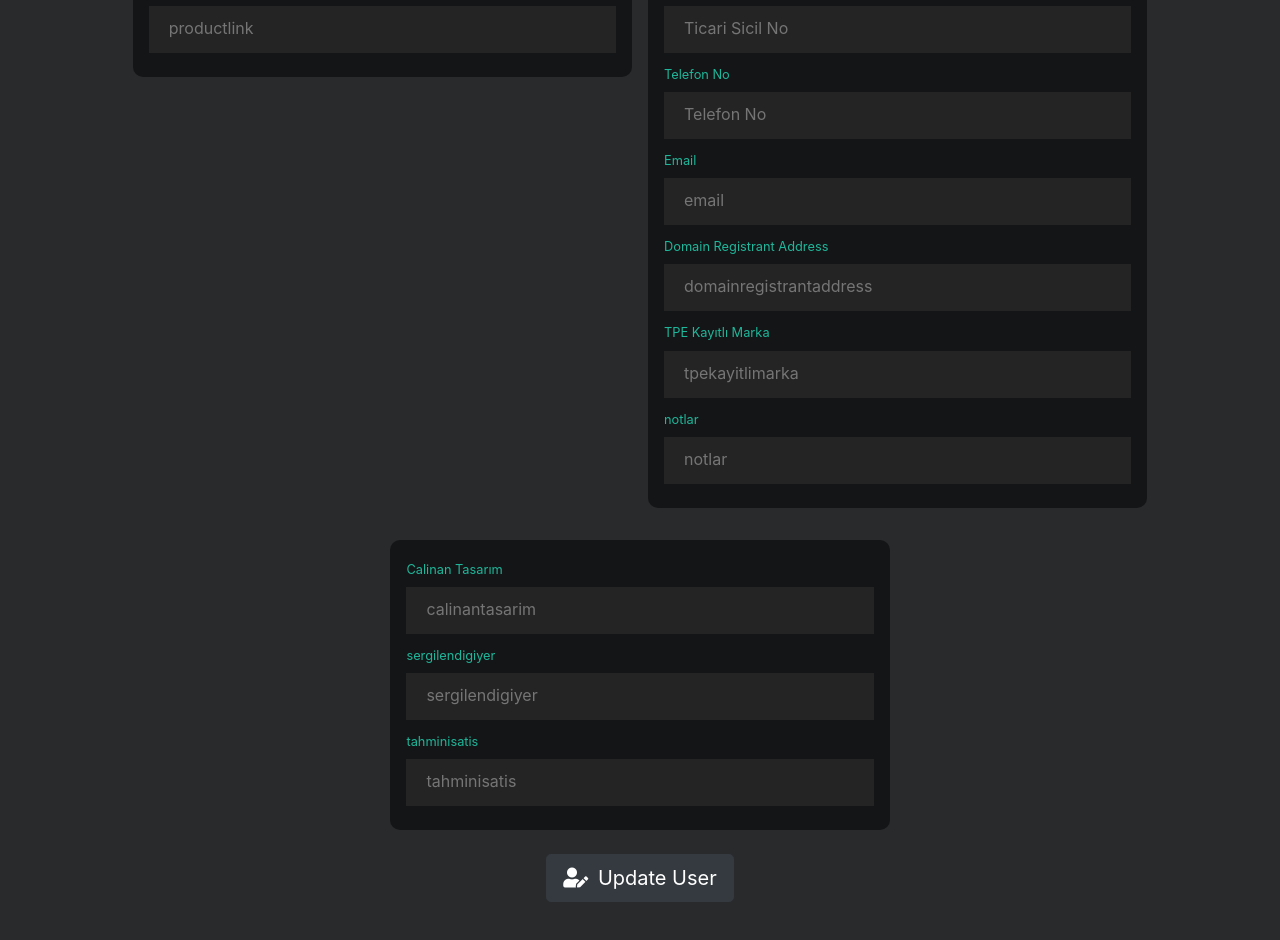
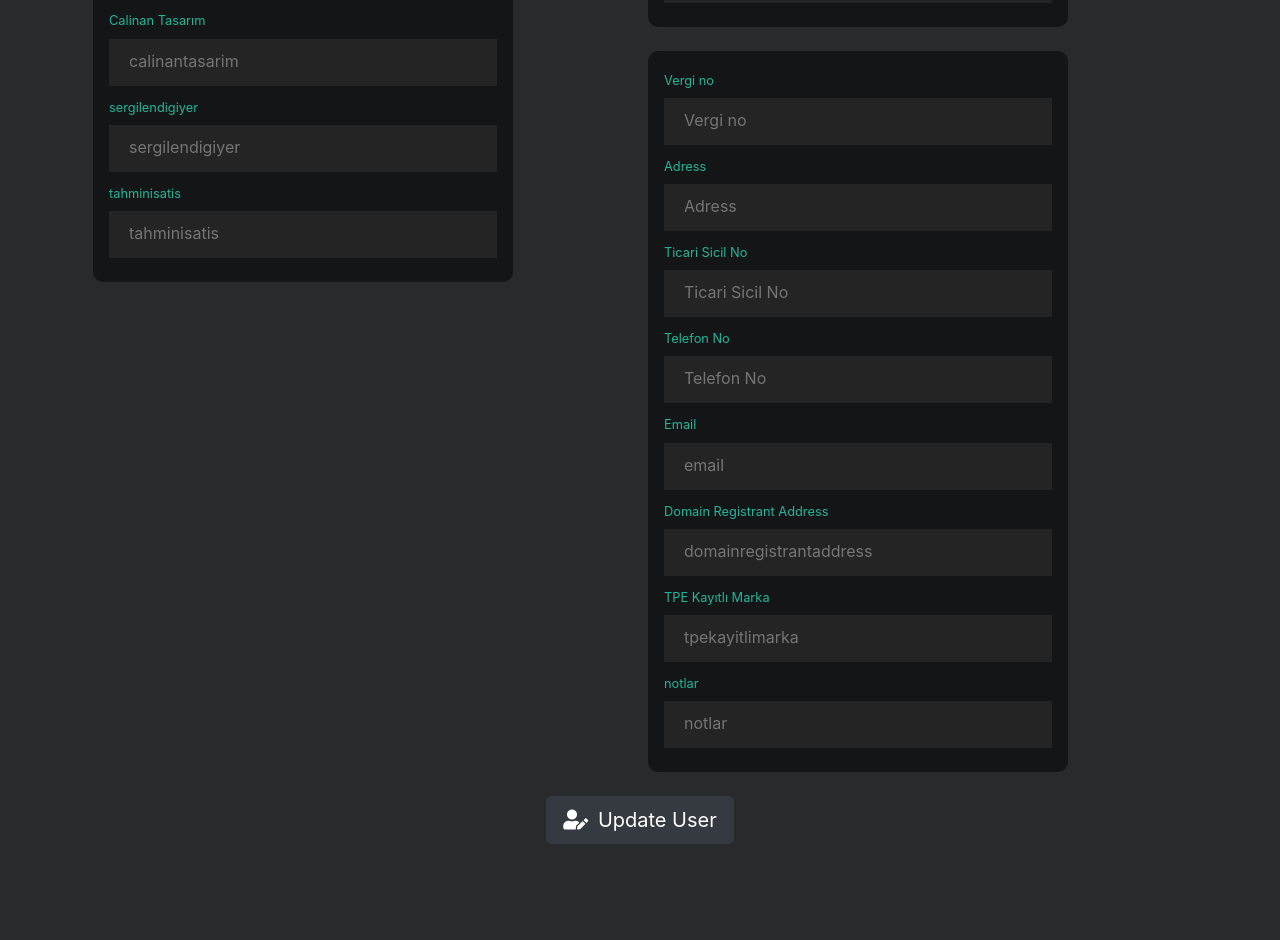
Before and after one commit to fport/dava-takip-frontend, a React (Create React App) app: page /edit in a window 1280 px wide. Shown: the part 600-1540 px from the top of the page. After the commit the page ends 1492 px from the top, so only its background shows below. Built offline with nearby package versions, Linux system fonts and the light colour scheme; no server answers; sample sign-in values are in the browser's storage.

Commit message:
:fire: styled
styled

```diff
--- a/src/components/AddInfo/index.js
+++ b/src/components/AddInfo/index.js
@@ -1,6 +1,7 @@
 import { useState } from "react";
 import axios from "axios";
 import "./style.css";
+import { Container, Row, Col } from "react-bootstrap";
 
 const AddInfo = () => {
   const [dava, setDava] = useState({
@@ -86,8 +87,10 @@ const AddInfo = () => {
         <h1>Dava Ekleme</h1>
       </div>
       <div className="containerx">
-        <div className="formlar">
           <div className="row">
+              <Container>
+              <Row>
+              <Col>
                 <div className="grup">
                   <div className="form-group">
                     <div className="aktif-checkbox"></div>
@@ -114,6 +117,40 @@ const AddInfo = () => {
                     />
                   </div>
                 </div>
+
+            <div className="grup">
+            <div className="form-group">
+              <label htmlFor="adress">Calinan Tasarım</label>
+              <input
+                className="input-box"
+                type="text"
+                placeholder="calinantasarim"
+                name="calinantasarim"
+                onChange={handleChange}
+                value={dava.calinantasarim}
+              />
+              <label htmlFor="adress">sergilendigiyer</label>
+              <input
+                className="input-box"
+                type="text"
+                placeholder="sergilendigiyer"
+                name="sergilendigiyer"
+                onChange={handleChange}
+                value={dava.sergilendigiyer}
+              />
+              <label htmlFor="adress">tahminisatis</label>
+              <input
+                className="input-box"
+                type="text"
+                placeholder="tahminisatis"
+                name="tahminisatis"
+                onChange={handleChange}
+                value={dava.tahminisatis}
+              />
+            </div>
+          </div>
+              </Col>
+              <Col>
                 <div className="grup">
                   <div className="form-group">
                     <label htmlFor="email">Design Number</label>
@@ -223,38 +260,10 @@ const AddInfo = () => {
                   />
                 </div>
               </div>
-            <div className="grup">
-              <div className="form-group">
-                <label htmlFor="adress">Calinan Tasarım</label>
-                <input
-                  className="input-box"
-                  type="text"
-                  placeholder="calinantasarim"
-                  name="calinantasarim"
-                  onChange={handleChange}
-                  value={dava.calinantasarim}
-                />
-                <label htmlFor="adress">sergilendigiyer</label>
-                <input
-                  className="input-box"
-                  type="text"
-                  placeholder="sergilendigiyer"
-                  name="sergilendigiyer"
-                  onChange={handleChange}
-                  value={dava.sergilendigiyer}
-                />
-                <label htmlFor="adress">tahminisatis</label>
-                <input
-                  className="input-box"
-                  type="text"
-                  placeholder="tahminisatis"
-                  name="tahminisatis"
-                  onChange={handleChange}
-                  value={dava.tahminisatis}
-                />
-              </div>
-            </div>
-          </div>
+              </Col>
+            </Row>
+                  </Container>
+
         </div>
         <div className="dava-but">
           <button type="submit" className="dava-buton" onClick={addDava}>
--- a/src/components/UpdateInfo/index.js
+++ b/src/components/UpdateInfo/index.js
@@ -3,6 +3,8 @@ import axios from "axios";
 import Button from "react-bootstrap/Button";
 import "./style.css";
 import { Navbar } from "../index";
+import { Container, Row, Col } from "react-bootstrap";
+
 
 const EditUser = (props) => {
   const pathname = props.location.pathname;
@@ -107,8 +109,10 @@ const EditUser = (props) => {
         <h1>Dava Güncelleme</h1>
       </div>
       <div className="containerx">
-        <div className="formlar">
           <div className="row">
+              <Container>
+              <Row>
+              <Col>
                 <div className="grup">
                   <div className="form-group">
                     <div className="aktif-checkbox"></div>
@@ -135,6 +139,40 @@ const EditUser = (props) => {
                     />
                   </div>
                 </div>
+
+            <div className="grup">
+            <div className="form-group">
+              <label htmlFor="adress">Calinan Tasarım</label>
+              <input
+                className="input-box"
+                type="text"
+                placeholder="calinantasarim"
+                name="calinantasarim"
+                onChange={handleChange}
+                value={dava.calinantasarim}
+              />
+              <label htmlFor="adress">sergilendigiyer</label>
+              <input
+                className="input-box"
+                type="text"
+                placeholder="sergilendigiyer"
+                name="sergilendigiyer"
+                onChange={handleChange}
+                value={dava.sergilendigiyer}
+              />
+              <label htmlFor="adress">tahminisatis</label>
+              <input
+                className="input-box"
+                type="text"
+                placeholder="tahminisatis"
+                name="tahminisatis"
+                onChange={handleChange}
+                value={dava.tahminisatis}
+              />
+            </div>
+          </div>
+              </Col>
+              <Col>
                 <div className="grup">
                   <div className="form-group">
                     <label htmlFor="email">Design Number</label>
@@ -244,38 +282,10 @@ const EditUser = (props) => {
                   />
                 </div>
               </div>
-            <div className="grup">
-              <div className="form-group">
-                <label htmlFor="adress">Calinan Tasarım</label>
-                <input
-                  className="input-box"
-                  type="text"
-                  placeholder="calinantasarim"
-                  name="calinantasarim"
-                  onChange={handleChange}
-                  value={dava.calinantasarim}
-                />
-                <label htmlFor="adress">sergilendigiyer</label>
-                <input
-                  className="input-box"
-                  type="text"
-                  placeholder="sergilendigiyer"
-                  name="sergilendigiyer"
-                  onChange={handleChange}
-                  value={dava.sergilendigiyer}
-                />
-                <label htmlFor="adress">tahminisatis</label>
-                <input
-                  className="input-box"
-                  type="text"
-                  placeholder="tahminisatis"
-                  name="tahminisatis"
-                  onChange={handleChange}
-                  value={dava.tahminisatis}
-                />
-              </div>
-            </div>
-          </div>
+              </Col>
+            </Row>
+                  </Container>
+
         </div>
         <div className="dava-but">
           <Button variant="dark" size="lg" block="block" onClick={onEdit}>
```
Also changed, not shown: 1 other file (tests, documents, lock files or other folders). Lines whose indentation alone changed are shown as unchanged.
